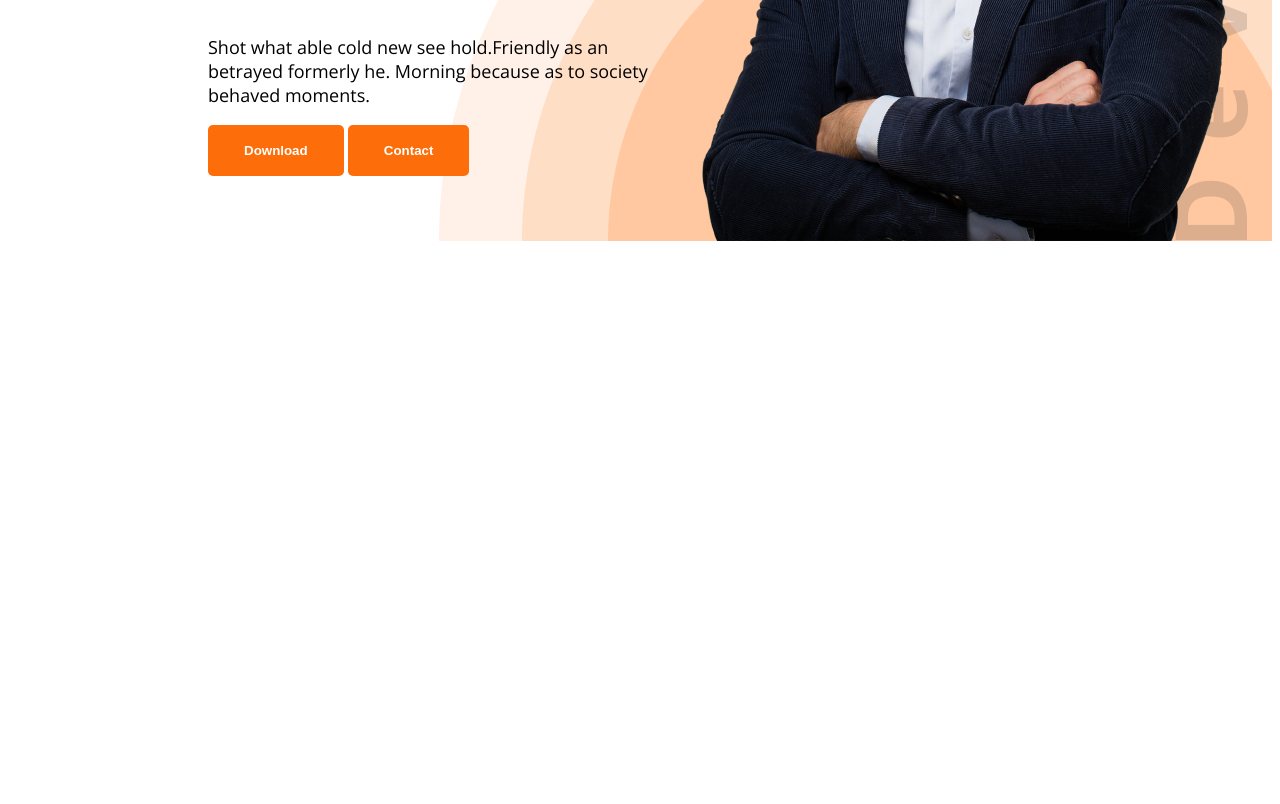
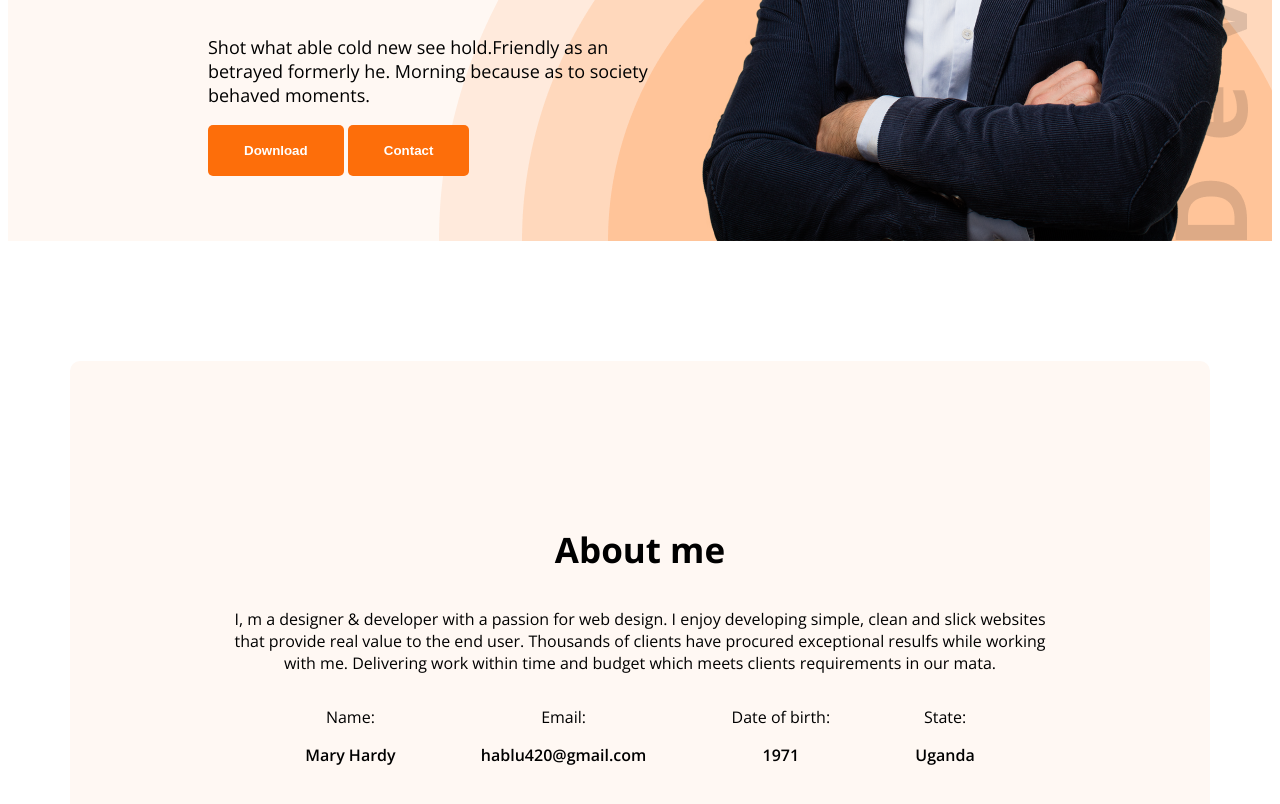
Before and after one commit to rakibul972500/My-portfolio, a plain HTML site: page index.html in a window 1280 px wide. Shown: the part 594-1398 px from the top of the page. Before the commit the page ends 843 px from the top, so only its background shows below. Drawn offline with nearby package versions, Linux system fonts and the light colour scheme.

Commit message:
About added

```diff
--- a/Styles/portfolio.css
+++ b/Styles/portfolio.css
@@ -91,3 +91,34 @@ background-image: url('../images/developer.png'), url('../images/header_bg.png')
 background-repeat:no-repeat;
 background-position:bottom right;
   }
+
+  /* main page design */
+  main{
+    max-width: 1140px;
+    margin:0 auto;
+  }
+  .section-title-design{
+    font-size: 35px;
+    font-weight: bold;
+  }
+  .section-description{
+    font-size:18;
+    font-weight:400;
+  }
+  .secondary-bg{
+background-color:#FFF8F3;
+  }
+  .about{
+    border-radius:10px;
+    padding: 130px 150px;
+    text-align:center;
+    margin-top:120px;
+
+  }
+  .about-items{
+    display:flex;
+    justify-content: space-evenly;
+  }
+  .item-description{
+ font-weight:600;
+  }
--- a/index.html
+++ b/index.html
@@ -13,7 +13,7 @@
     <link rel="stylesheet" href="./Styles/portfolio.css">
 </head>
 <body class="open-sans-normal">
-    <header class="header">
+    <header class="header secondary-bg">
         <nav>
             <h3 class="nav-title">Ma<span class="text-primary">r</span>y</h3>
             <ul>
@@ -40,7 +40,33 @@
         </div>
     </header>
     <main>
+        <section class="about secondary-bg">
+            <h3 class="section-title-design dark-1">About me</h3>
+            <p class="section-description dark-3">
+                I, m a designer & developer with a passion for web design. I enjoy developing simple, clean and slick websites that provide real value to the end user. Thousands of clients have procured exceptional resulfs while working with me. Delivering work within time and budget which meets clients requirements in our mata.
+            </p>
 
+            <div class="about-items">
+                <!-- .about-item*4>p.item-title+p.about-description -->
+                <div class="about-item">
+                    <p class="item-title">Name:</p>
+                    <p class="item-description">Mary Hardy</p>
+                </div>
+                <div class="about-item">
+                    <p class="item-title">Email:</p>
+                    <p class="item-description">hablu420@gmail.com</p>
+                </div>
+                <div class="about-item">
+                    <p class="item-title">Date of birth:</p>
+                    <p class="item-description">1971</p>
+                </div>
+                <div class="about-item">
+                    <p class="item-title">State:</p>
+                    <p class="item-description">Uganda</p>
+                </div>
+            </div>
+
+        </section>
 
 
     </main>
```
